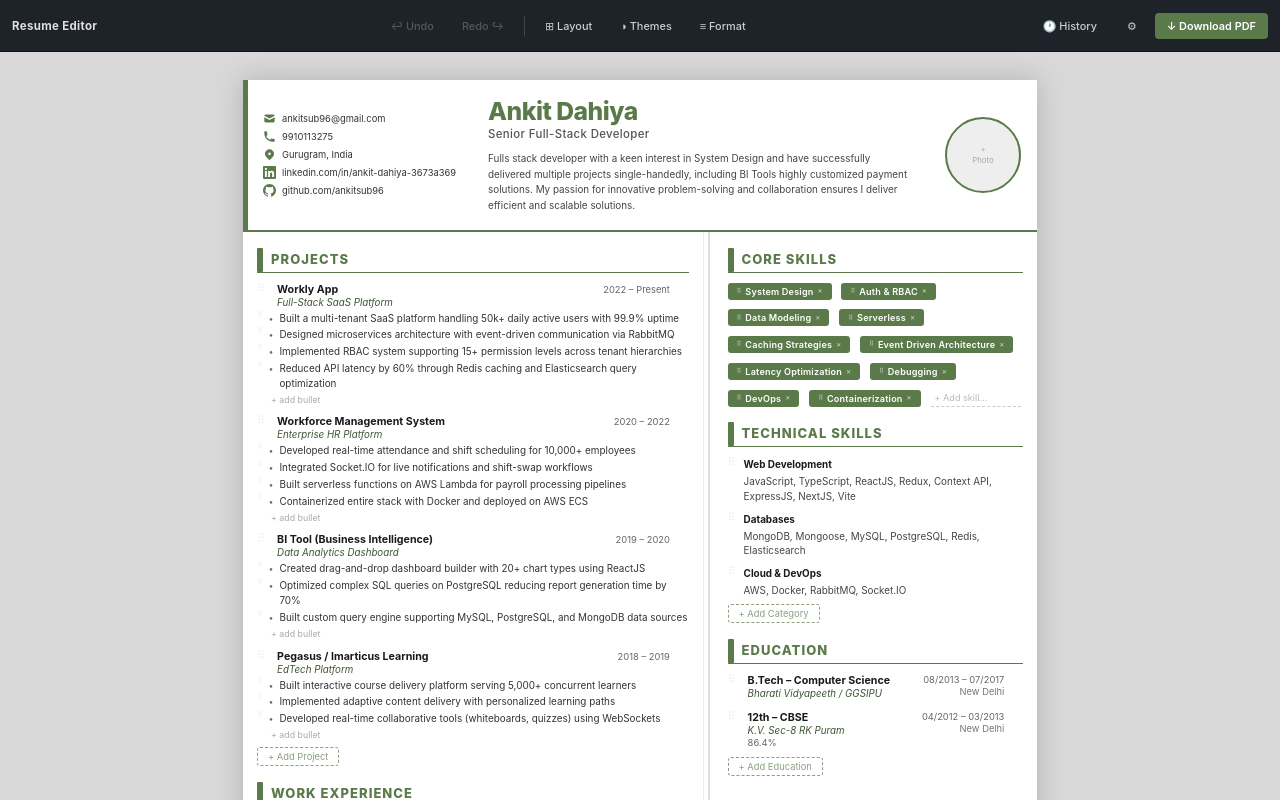
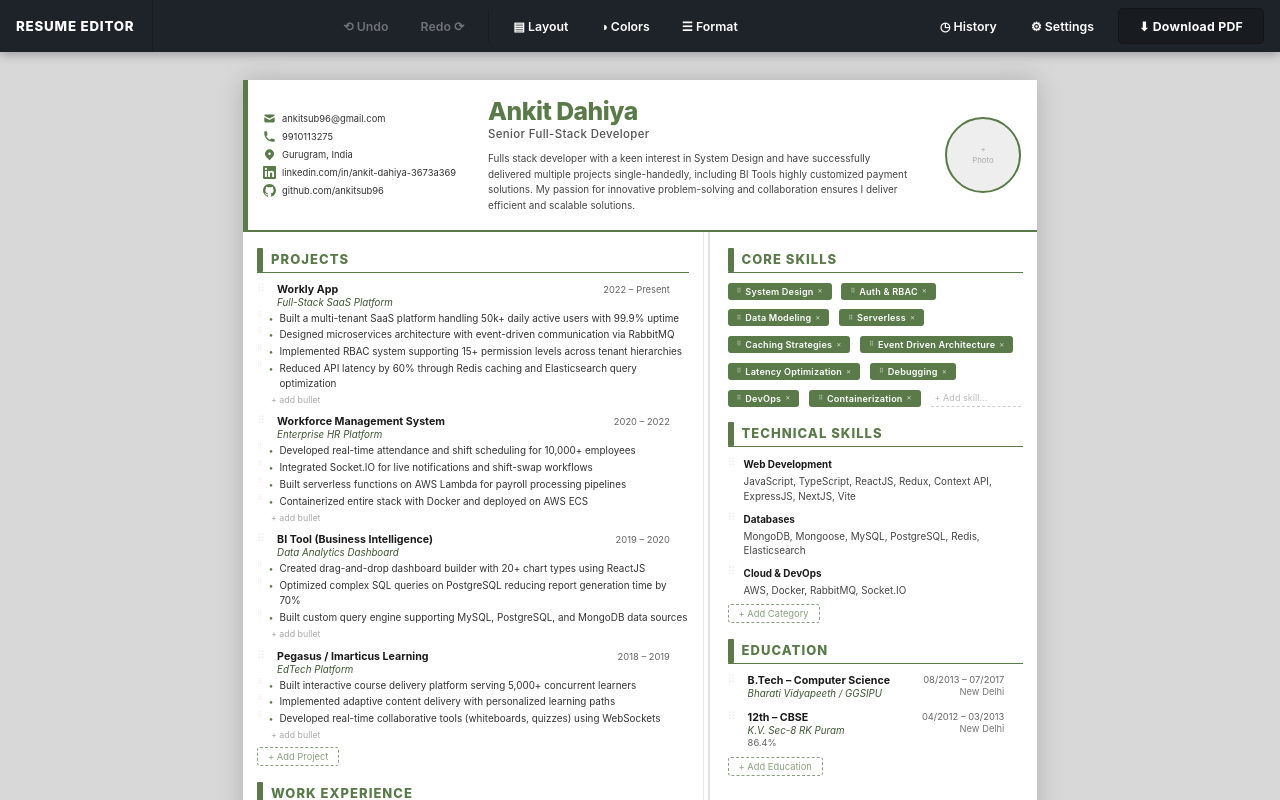
Before and after one commit to ankitsub96/resume-editor, a React (Vite) app: page / in a window 1280 px wide. Built offline with nearby package versions, Linux system fonts and the light colour scheme.

Commit message:
Toolbar uses accent color background with chip-text contrast for all text

```diff
--- a/src/components/Toolbar.css
+++ b/src/components/Toolbar.css
@@ -1,91 +1,98 @@
 .toolbar {
   height: var(--toolbar-height);
-  background: #1e2329;
   display: flex;
-  align-items: center;
-  padding: 0 12px;
-  gap: 6px;
+  align-items: stretch;
+  padding: 0 16px;
+  gap: 2px;
   flex-shrink: 0;
   position: relative;
   z-index: 100;
-  border-bottom: 1px solid #111;
+  box-shadow: 0 2px 10px rgba(0,0,0,0.3);
 }
 
 .toolbar-brand {
-  font-size: 0.82rem;
-  font-weight: 700;
-  color: #e0e0e0;
-  letter-spacing: 0.03em;
+  font-size: 0.95rem;
+  font-weight: 800;
+  color: var(--chip-text, #fff);
+  letter-spacing: 0.06em;
   white-space: nowrap;
-  margin-right: 8px;
+  text-transform: uppercase;
+  display: flex;
+  align-items: center;
+  padding-right: 18px;
+  margin-right: 4px;
+  border-right: 1px solid rgba(0,0,0,0.15);
 }
 
 .toolbar-left {
   display: flex;
-  align-items: center;
+  align-items: stretch;
 }
 
 .toolbar-center {
   display: flex;
-  align-items: center;
-  gap: 4px;
+  align-items: stretch;
   flex: 1;
   justify-content: center;
 }
 
 .toolbar-right {
   display: flex;
-  align-items: center;
-  gap: 6px;
+  align-items: stretch;
+  gap: 2px;
+  margin-left: auto;
 }
 
 .toolbar-sep {
   width: 1px;
-  height: 20px;
-  background: #444;
-  margin: 0 4px;
+  background: rgba(0,0,0,0.15);
+  margin: 10px 8px;
 }
 
 .toolbar-btn {
-  padding: 5px 11px;
-  font-size: 0.78rem;
-  font-weight: 500;
-  color: #ccc;
-  border-radius: 4px;
-  transition: background 0.12s, color 0.12s;
+  padding: 0 16px;
+  font-size: 0.88rem;
+  font-weight: 600;
+  color: var(--chip-text, #fff);
+  border-radius: 0;
+  transition: background 0.1s;
   white-space: nowrap;
-  border: 1px solid transparent;
+  border: none;
+  background: none;
+  display: flex;
+  align-items: center;
+  gap: 5px;
 }
 
 .toolbar-btn:hover:not(:disabled) {
-  background: rgba(255,255,255,0.1);
-  color: #fff;
+  background: rgba(0,0,0,0.12);
 }
 
 .toolbar-btn.active {
-  background: rgba(255,255,255,0.12);
-  color: #fff;
-  border-color: rgba(255,255,255,0.15);
+  background: rgba(0,0,0,0.2);
 }
 
 .toolbar-btn:disabled {
-  opacity: 0.3;
+  opacity: 0.35;
   cursor: not-allowed;
 }
 
 .toolbar-btn--primary {
-  background: var(--primary);
-  color: #fff;
-  font-weight: 600;
-  border-color: transparent;
+  background: rgba(0,0,0,0.2);
+  color: var(--chip-text, #fff);
+  font-weight: 700;
+  padding: 0 20px;
+  border-radius: 5px;
+  margin: 8px 0 8px 6px;
+  letter-spacing: 0.02em;
+  border: 1.5px solid rgba(0,0,0,0.2);
 }
 
-.toolbar-btn--primary:hover {
-  background: var(--primary-dark);
-  color: #fff;
+.toolbar-btn--primary:hover:not(:disabled) {
+  background: rgba(0,0,0,0.32);
 }
 
-/* Anchor for dropdown panels */
 .toolbar-panel-anchor {
   position: relative;
+  display: flex;
 }
--- a/src/components/Toolbar.jsx
+++ b/src/components/Toolbar.jsx
@@ -11,6 +11,7 @@ const PANEL_KEYS = ['themes', 'layout', 'format', 'history'];
 
 export default function Toolbar({ onDownload, pinnedPanels = false }) {
   const { state, dispatch, canUndo, canRedo } = useResume();
+  const accent = state.customAccent || 'var(--primary)';
   const [activePanel, setActivePanel] = useState(null);
   const [showConfig, setShowConfig] = useState(false);
   const toolbarRef = useRef(null);
@@ -41,7 +42,7 @@ export default function Toolbar({ onDownload, pinnedPanels = false }) {
   }
 
   return (
-    <div className="toolbar" ref={toolbarRef}>
+    <div className="toolbar" ref={toolbarRef} style={{ background: accent }}>
       <div className="toolbar-left">
         <span className="toolbar-brand">Resume Editor</span>
       </div>
@@ -54,7 +55,7 @@ export default function Toolbar({ onDownload, pinnedPanels = false }) {
           disabled={!canUndo}
           title="Undo (Ctrl+Z)"
         >
-          ↩ Undo
+          ⟲ Undo
         </button>
         <button
           className="toolbar-btn"
@@ -62,7 +63,7 @@ export default function Toolbar({ onDownload, pinnedPanels = false }) {
           disabled={!canRedo}
           title="Redo (Ctrl+Y)"
         >
-          Redo ↪
+          Redo ⟳
         </button>
 
         <span className="toolbar-sep" />
@@ -73,7 +74,7 @@ export default function Toolbar({ onDownload, pinnedPanels = false }) {
             className={`toolbar-btn ${activePanel === 'layout' ? 'active' : ''}`}
             onClick={() => togglePanel('layout')}
           >
-            ⊞ Layout
+            ▤ Layout
           </button>
           {activePanel === 'layout' && <LayoutPanel onClose={closePanel} />}
         </div>
@@ -85,7 +86,7 @@ export default function Toolbar({ onDownload, pinnedPanels = false }) {
               className={`toolbar-btn ${activePanel === 'themes' ? 'active' : ''}`}
               onClick={() => togglePanel('themes')}
             >
-              ◑ Themes
+              ◑ Colors
             </button>
             {activePanel === 'themes' && <ThemePanel onClose={closePanel} />}
           </div>
@@ -98,7 +99,7 @@ export default function Toolbar({ onDownload, pinnedPanels = false }) {
               className={`toolbar-btn ${activePanel === 'format' ? 'active' : ''}`}
               onClick={() => togglePanel('format')}
             >
-              ≡ Format
+              ☰ Format
             </button>
             {activePanel === 'format' && <FormatPanel onClose={closePanel} />}
           </div>
@@ -112,17 +113,17 @@ export default function Toolbar({ onDownload, pinnedPanels = false }) {
           onClick={() => togglePanel('history')}
           title="Edit History"
         >
-          🕐 History
+          ◷ History
         </button>
 
         {/* Config */}
-        <button className="toolbar-btn" onClick={() => setShowConfig(true)} title="Edit config">
-          ⚙
+        <button className="toolbar-btn" onClick={() => setShowConfig(true)} title="Settings">
+          ⚙ Settings
         </button>
 
         {/* Download */}
         <button className="toolbar-btn toolbar-btn--primary" onClick={handleDownload}>
-          ↓ Download PDF
+          ⬇ Download PDF
         </button>
       </div>
 
```
